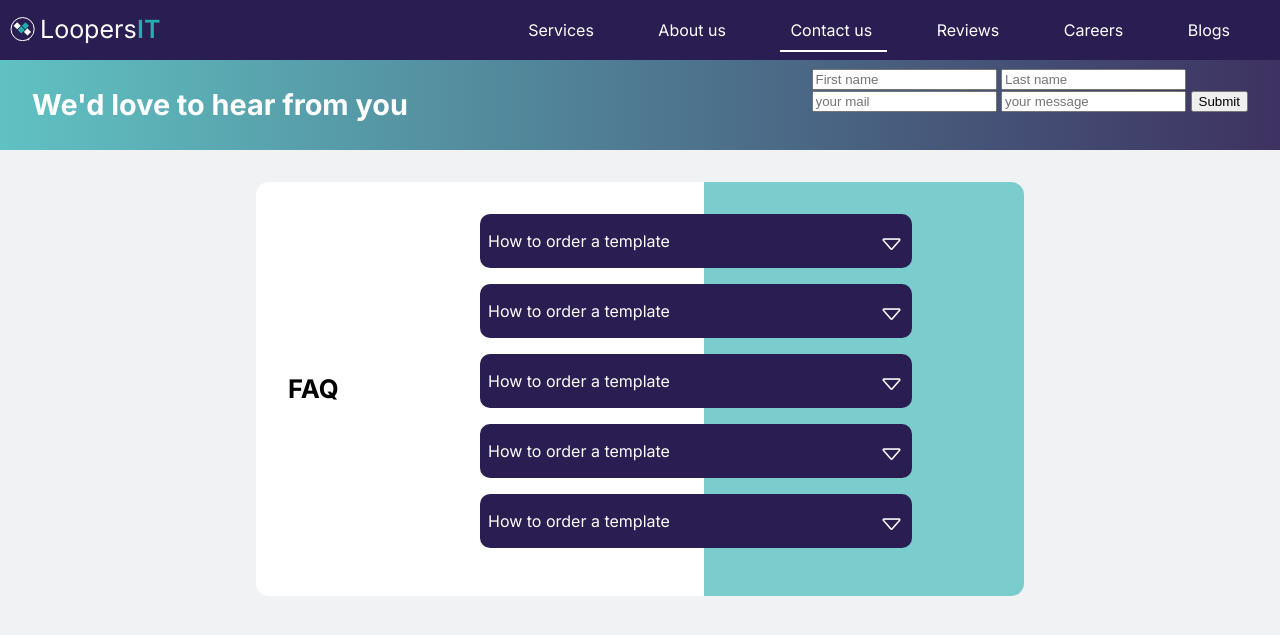
After one commit to LoopersIT/loopersit, a Django app: page /contact-us/ in a window 1280 px wide. The commit adds this page. Shown: the top 635 px of the page. Run offline with Django 5.2, Linux system fonts and the light colour scheme; some libraries are stand-ins or nearby versions.

Commit message:
added contact  us template

```diff
--- a/loopers/urls.py
+++ b/loopers/urls.py
@@ -3,5 +3,6 @@ from loopers import views
 
 urlpatterns = [
     path('', views.home_page, name='homepage'),
-    path('about-loopers-it/', views.about_us, name='about_us')
+    path('about-loopers-it/', views.about_us, name='about_us'),
+    path('contact-us/', views.contact_us, name='contact_us')
 ]
--- a/loopers/views.py
+++ b/loopers/views.py
@@ -7,3 +7,6 @@ def home_page(request):
 
 def about_us(request):
     return render(request, 'loopers/about_us.html', {'active':'about'})
+
+def contact_us(request):
+    return render(request, 'loopers/contact_us.html', {'active': 'contact'})
--- /dev/null
+++ b/static_files/css/contact_us.css
@@ -0,0 +1,88 @@
+@import 'base.css';
+
+.contact-container {
+    background: linear-gradient(90deg, rgba(35, 173, 173, 0.70) 0.07%, rgba(42, 29, 81, 0.90) 99.93%);
+    padding: .5rem;
+}
+
+.contact-title {
+    color: white;
+    font-size: 1.3rem;
+}
+
+.faq-container {
+    background-color: white;
+    padding: .5rem;
+    border-right: 8rem solid #7BCDCD;
+    margin-top: 2rem;
+}
+
+.faq-list {
+    width: 70%;
+}
+
+.faq-title {
+    font-size: 1.3rem;
+}
+
+.faq {
+    margin-right: -9rem;
+}
+
+.question {
+    color: white;
+    background-color: var(--prime_col);
+    padding: .5rem;
+    border-radius: 10px;
+    display: flex;
+    justify-content: space-between;
+    align-items: center;
+    margin-bottom: 1rem;
+    cursor: pointer;
+}
+
+
+.answer {
+    padding: .5rem;
+    margin-bottom: 1rem;
+    background-color: white;
+    border-radius: .5rem;
+    display: none;
+}
+
+.ans-active .answer {
+    display: block;
+}
+
+@media screen and (min-width: 769px){
+    .contact-container {
+        display: flex;
+        justify-content: space-between;
+        padding-inline: 2rem;
+    }
+    .contact-title {
+        font-size: 1.8rem;
+    }
+
+    .faq-container {
+        display: flex;
+        justify-content: space-between;
+        width: 60%;
+        margin: 2rem auto;
+        border-radius: .8rem;
+        padding: 2rem;
+        border-right: 20rem solid #7BCDCD;
+    }
+
+    .faq-title{
+        align-self: center;
+        font-size: 1.6rem;
+        width: 70%;
+    }
+
+    .faq {
+        margin-right: -15rem;
+    }
+
+
+}
--- a/static_files/css/homepage.css
+++ b/static_files/css/homepage.css
@@ -311,6 +311,7 @@
   border-radius: 15px;
   width: 6rem;
   height: 6rem;
+  object-fit: cover;
 }
 .blog_titles {
   font-size: 0.9rem;
--- /dev/null
+++ b/templates/loopers/contact_us.html
@@ -0,0 +1,81 @@
+{% extends 'base.html' %}
+{% load static %}
+
+{% block css %}
+    <link rel="stylesheet" href="{% static 'css/contact_us.css' %}">
+{% endblock css %}
+
+
+{% block title %}
+    Contact us
+{% endblock title %}
+
+
+
+{% block main %}
+<div class="contact-container">
+    <h1 class="contact-title">We'd love to hear from you</h1>
+    <div class="contact-form">
+        <form action="">
+            <div class="name">
+                <input type="text" id="first_name" name="first_name" placeholder="First name">
+                <input type="text" id="last_name" name="last_name" placeholder="Last name">
+            </div>
+            <input type="text" id="email" name="email" placeholder="your mail">
+            <input type="text" id="body" name="body" placeholder="your message">
+            <button type="submit">Submit</button>
+        </form>
+    </div>
+</div>
+
+<div class="faq-container">
+    <h1 class="faq-title"> FAQ</h1>
+    <div class="faq-list">
+
+        <div class="faq">
+            <div class="question"> <span> How to order a template </span> <i class="bi bi-caret-down"></i> </div>
+            <div class="answer">Just click contact us and schedule a meeting</div>
+        </div>
+        <div class="faq">
+            <div class="question"> <span> How to order a template </span> <i class="bi bi-caret-down"></i> </div>
+            <div class="answer">Just click contact us and schedule a meeting</div>
+        </div>
+        <div class="faq">
+            <div class="question"> <span> How to order a template </span> <i class="bi bi-caret-down"></i> </div>
+            <div class="answer">Just click contact us and schedule a meeting</div>
+        </div>
+        <div class="faq">
+            <div class="question"> <span> How to order a template </span> <i class="bi bi-caret-down"></i> </div>
+            <div class="answer">Just click contact us and schedule a meeting</div>
+        </div>
+        <div class="faq">
+            <div class="question"> <span> How to order a template </span> <i class="bi bi-caret-down"></i> </div>
+            <div class="answer">Just click contact us and schedule a meeting Lorem ipsum dolor, sit amet consectetur adipisicing elit. Ipsa iure nobis nostrum autem dignissimos vel!</div>
+        </div>
+
+    </div>
+</div>
+
+{% endblock main %}
+
+
+{% block js %}
+<script>
+    document.querySelectorAll('.faq').forEach(item => {
+        item.addEventListener('click', () => {
+            // Check if the clicked item is already active
+            if (item.classList.contains('ans-active')) {
+                // If active, remove the active class to hide the answer
+                item.classList.remove('ans-active');
+            } else {
+                // Remove active class from all items to hide all answers
+                document.querySelectorAll('.faq').forEach(faq => {
+                    faq.classList.remove('ans-active');
+                });
+                // Add active class to the clicked item to show its answer
+                item.classList.add('ans-active');
+            }
+        });
+    });
+</script>
+{% endblock js %}
--- a/templates/nav_bar.html
+++ b/templates/nav_bar.html
@@ -64,14 +64,19 @@
         <div class="menu_list hide_nav" id="menu">
           <a class="nav_items_link {% if active == 'service' %} active{% endif %}"
           href=""> Services </a>
+
           <a class="nav_items_link {% if active == 'about' %} active{% endif %}"
           href="{% url 'about_us' %}"> About us </a>
+
           <a class="nav_items_link {% if active == 'contact' %} active{% endif %}"
-          href=""> Contact us </a>
+          href="{% url 'contact_us' %}"> Contact us </a>
+
           <a class="nav_items_link {% if active == 'review' %} active{% endif %}"
           href=""> Reviews </a>
+
           <a class="nav_items_link {% if active == 'career' %} active{% endif %}"
           href=""> Careers </a>
+
           <a class="nav_items_link {% if active == 'blog' %} active{% endif %}"
           href=""> Blogs </a>
         </div>
```
